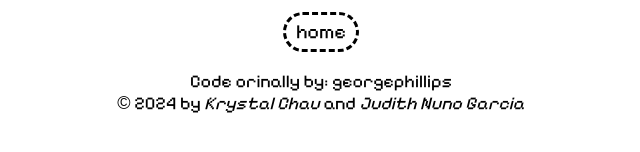
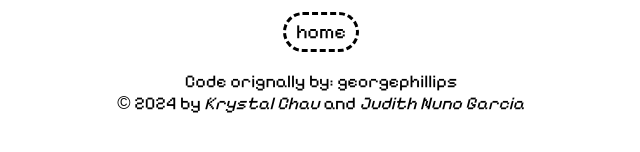
Before and after one commit to krystalchau/Game-Arcade-Website, a plain HTML site: page Dinosaur-Chrome-Game-master/index.html in a window 1280 px wide. Shown: the part 548-700 px from the top of the page, 319-959 px from the left. Drawn offline with Linux system fonts and the light colour scheme.

Commit message:
Typo fix

```diff
--- a/Dinosaur-Chrome-Game-master/index.html
+++ b/Dinosaur-Chrome-Game-master/index.html
@@ -26,7 +26,7 @@
         <footer>
             <button onclick="location.href='../home.html'" title="Home Button" type="button">home</button>
 
-            <p> Code orinally by: <a href="https://github.com/CloudCannon/Dinosaur-Chrome-Game">georgephillips</a> <br>
+            <p> Code orignally by: <a href="https://github.com/CloudCannon/Dinosaur-Chrome-Game">georgephillips</a> <br>
 				<span id="copyright">&copy</span> 2024 by <em>Krystal Chau</em> and <em>Judith Nuno Garcia</em></p>
         </footer>
 
```
Also changed, not shown: home.html (+1 -1 lines).
